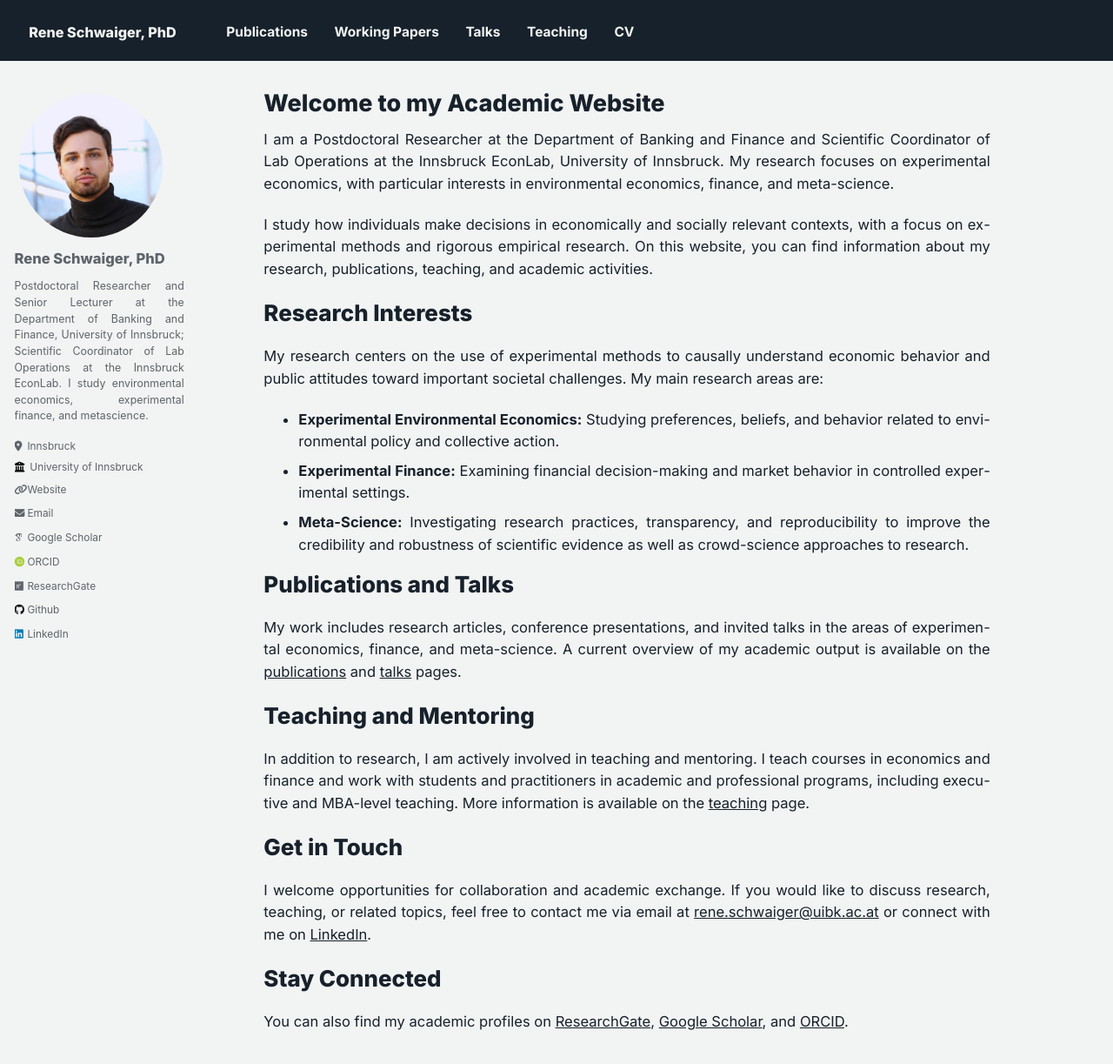
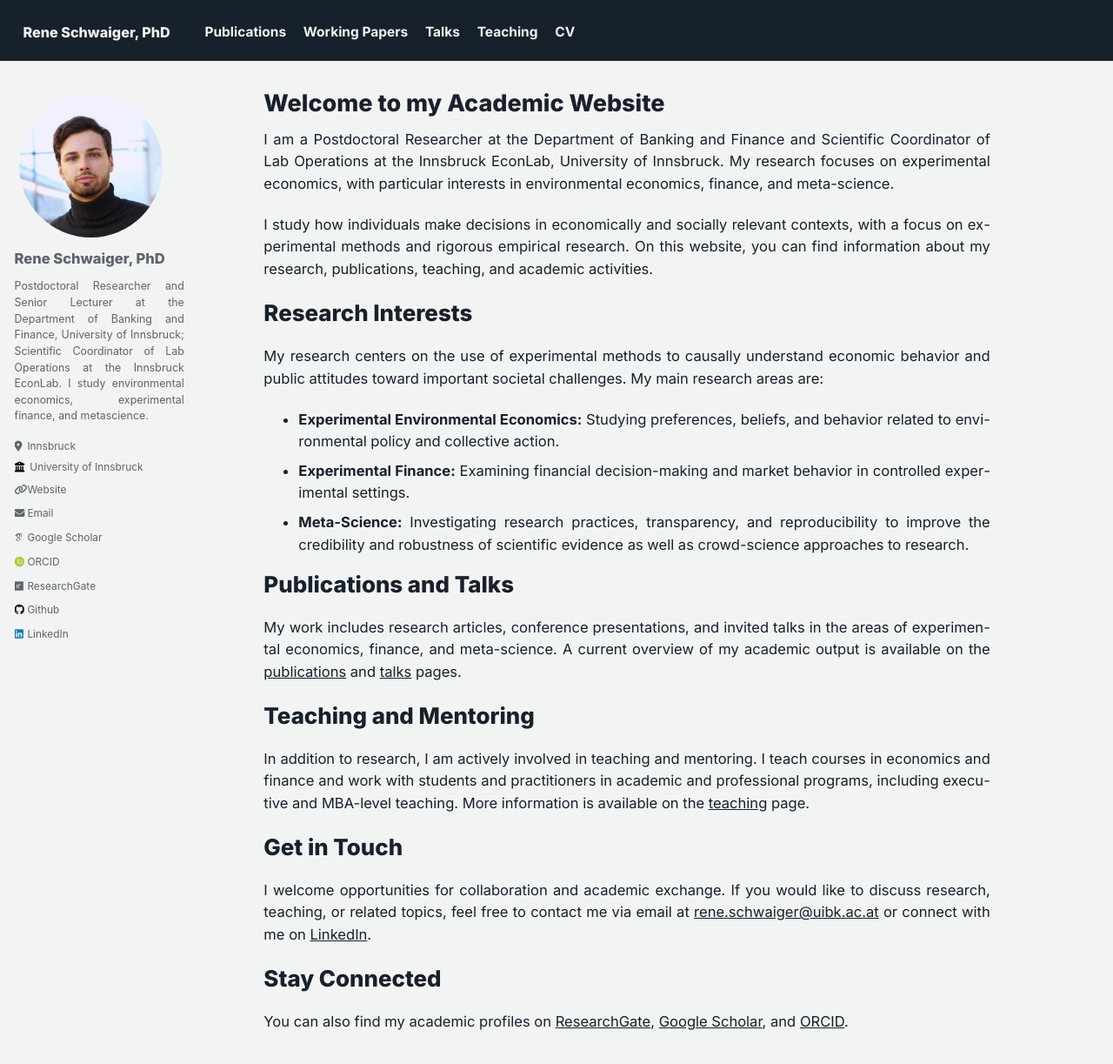
Before and after one commit to Rene1208/website, a Jekyll site: the page built from _pages/about.md, in a window 1280 px wide and 1400 px high. Shown: the top 1223 px of the window at 87% size. Built offline with Jekyll 4.4.1, drawn with Linux system fonts in a browser that asks for light colours; some web fonts are replaced.

Commit message:
Revert "update page Codex"
This reverts commit ac1473d881b22a717e27d1889d89cdefbcc4becd.

```diff
--- a/_sass/custom.scss
+++ b/_sass/custom.scss
@@ -16,7 +16,6 @@ body {
   color: var(--ink);
   font-family: var(--font-sans) !important;
   font-weight: 400;
-  overflow-x: hidden;
 }
 
 body {
@@ -65,23 +64,9 @@ a:hover {
   border-bottom: 0;
 }
 
-.masthead__inner-wrap,
-#main {
-  max-width: none;
-  width: 100%;
-  margin-left: 0;
-  margin-right: 0;
-}
-
-.masthead__inner-wrap {
-  padding-left: 1rem;
-  padding-right: 1rem;
-}
-
 .greedy-nav {
   background: transparent;
   min-width: 0;
-  width: 100%;
 }
 
 .greedy-nav button {
@@ -113,7 +98,7 @@ a:hover {
 
 .greedy-nav a {
   margin: 0;
-  padding: 0.45rem 0.85rem;
+  padding: 0.45rem 0.55rem;
 }
 
 .greedy-nav a:hover {
@@ -127,7 +112,7 @@ a:hover {
 }
 
 .masthead__menu-item--lg {
-  margin-right: 1.5rem;
+  margin-right: 1.1rem;
 }
 
 .masthead__menu-item--lg a {
@@ -321,12 +306,12 @@ a:hover {
   }
 
   .greedy-nav a {
-    padding-left: 0.46rem;
-    padding-right: 0.46rem;
+    padding-left: 0.36rem;
+    padding-right: 0.36rem;
   }
 
   .masthead__menu-item--lg {
-    margin-right: 0.65rem;
+    margin-right: 0.45rem;
   }
 
   .masthead__menu-item--lg a {
```
